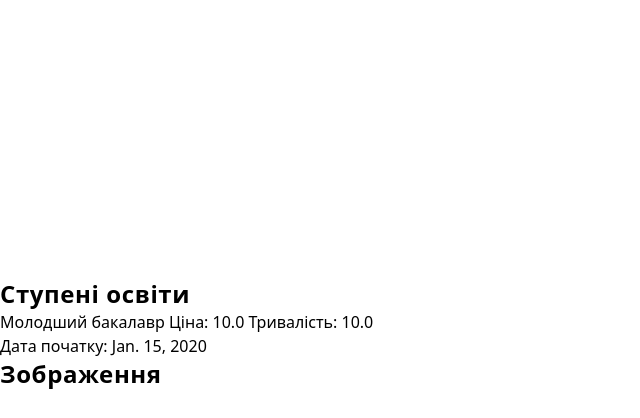
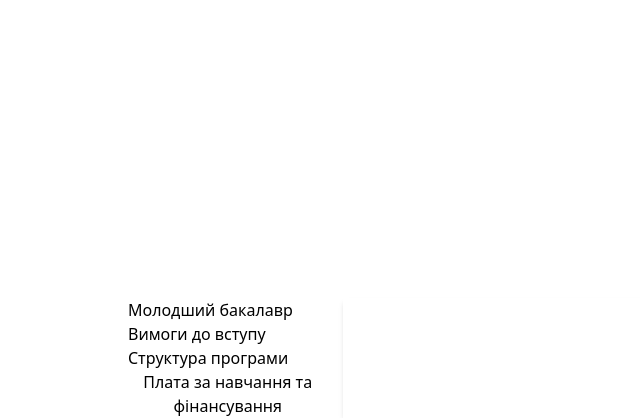
Before and after one commit to heetaru/MARCI, a Django app: page /faculty/1 in a window 1280 px wide. Shown: the part 1174-1592 px from the top of the page, without its empty margins (0-640 px from the left). Before the commit the page ends 1563 px from the top, so only its background shows below. Run offline with Django 5.2, Linux system fonts and the light colour scheme; tables that the repository leaves empty hold one stand-in row (values such as "Sample post"); some libraries are stand-ins or nearby versions.

Commit message:
frontend (add menu with descr. of degree types and other inf)

```diff
--- a/application/universities/templates/universities/faculty.html
+++ b/application/universities/templates/universities/faculty.html
@@ -4,7 +4,7 @@
 {% block content %}
 
     <div class="bg-base-300 w-full h-170 flex flex-col flex-end justify-end gap-5 text-base-content bg-cover"
-        style="{% if main_image.image %}background-image: url('{{ main_image.image.url }}');{% else %}background-color: var(--color-base-content);{% endif %}{% comment %}background-image: url('{{ main_image.image.url }}');{% endcomment %}">
+        style="{% if main_image.image %}background-image: url('{{ main_image.image.url }}');{% else %}background-color: var(--color-base-content);{% endif %}">
         <div class="card ml-[10%] bg-base-200 w-1/3 p-10">
             <p class="text-xs">{{ university.university_name }}</p>
             <p class="text-xl font-bold tracking-wide">{{ university.faculty_name }}</p>
@@ -64,24 +64,66 @@
             </div>
         </div>
     </div>
-    <div class="">
-        <div>
-            <h2 class="text-2xl font-bold tracking-wide">Ступені освіти</h2>
-            {% for degree in university.degrees.all %}
-                <div>{{ degree.get_type_display }}
-                Ціна: {{ degree.cost }}
-                Тривалість: {{ degree.duration }}</div>
-                Дата початку: {{ degree.semester_start }}
-            {% endfor %}
+
+    <div class="w-4/5 mx-auto flex mt-5">
+        <div class="w-1/4">
+            <ul class="menu w-full bg-base-200 rounded-box">
+                {% for degree in university.degrees.all %}
+                    <li><button onclick="showTab(this, '{{ degree.type }}')">{{ degree.get_type_display }}</button></li>
+                {% endfor %}
+                <li><button onclick="showTab(this, 'admission_requirements')">Вимоги до вступу</button></li>
+                <li><button onclick="showTab(this, 'programme_structure')">Структура програми</button></li>
+                <li><button onclick="showTab(this, 'fees_funding')">Плата за навчання та фінансування</button></li>
+            </ul>
         </div>
 
-        <div>
-            <h2 class="text-2xl font-bold tracking-wide">Зображення</h2>
-
-    </div>
+        <div class="w-full bg-base-200 p-6 ml-4 rounded-box shadow-md">
+            {% for degree in university.degrees.all %}
+                <div id="{{ degree.type }}" class="tab-content hidden">
+                    <h2 class="text-xl font-bold">{{ degree.get_type_display }}</h2>
+                    <p> Ціна: {{ degree.cost }} </p>
+                    <p> Тривалість: {{ degree.duration }} </p>
+                    <p> Дата початку: {{ degree.semester_start }} </p>
+                </div>
+          {% endfor %}
+                <div id="admission_requirements" class="tab-content hidden">
+                    <h2 class="text-xl font-bold">Вимоги до вступу</h2>
+                    <p> бла бла бла про вступ</p>
+                </div>
+                <div id="programme_structure" class="tab-content hidden">
+                    <h2 class="text-xl font-bold">Структура програми</h2>
+                    <p> Потна учоба</p>
+                </div>
+                <div id="fees_funding" class="tab-content hidden">
+                    <h2 class="text-xl font-bold">Плата за навчання та фінансування</h2>
+                    <p> Багато денег треба </p>
+                </div>
+        </div>
     </div>
 
 <script>
+    function showTab(button, id) {
+        document.querySelectorAll('.tab-content').forEach(tab => {
+          tab.classList.add('hidden');
+          tab.style.display = 'none';
+
+        });
+
+        // Показати потрібну вкладку
+        document.getElementById(id).classList.remove('hidden');
+        document.getElementById(id).style.display = 'block';
+
+
+
+        // Видалити активний стиль з усіх кнопок
+        document.querySelectorAll('.menu li button').forEach(btn => {
+          btn.classList.remove('active', 'font-semibold');
+        });
+
+        // Додати активний стиль до натиснутої кнопки
+        button.classList.add('active', 'font-semibold');
+  }
+
     const carousel = document.getElementById('carousel');
     const slides = carousel.children.length;
     let index = 0;
```
Also changed, not shown: application/universities/templates/universities/faculty_registration.html (+6 -6 lines).
